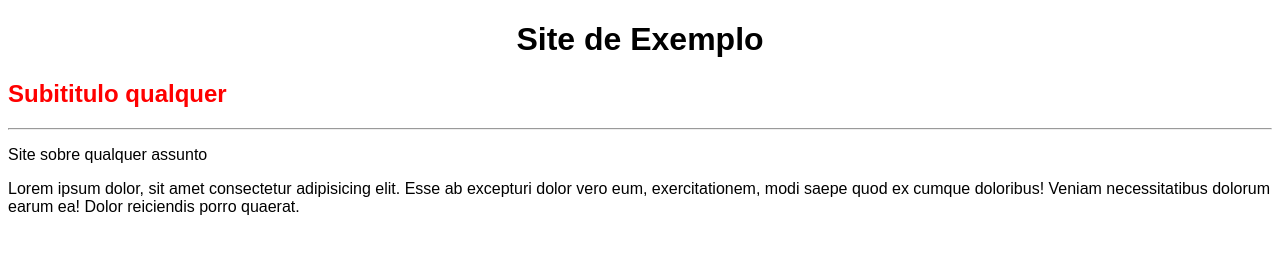
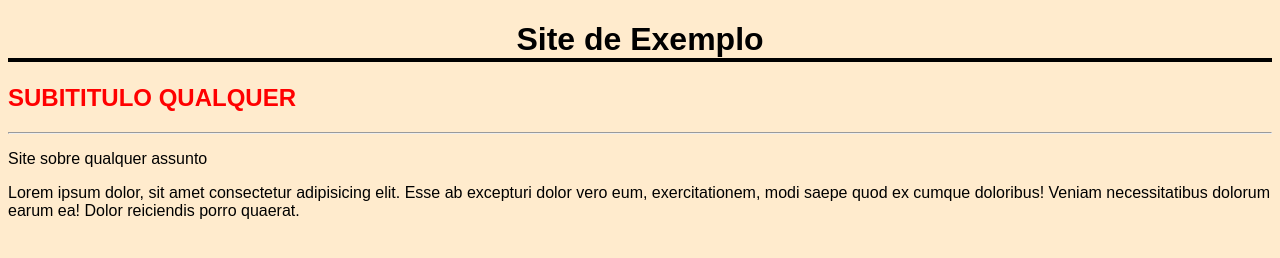
Before and after one commit to SuanEden/projeto-site, a plain HTML site: page index.html in a window 1280 px wide. Drawn offline with Linux system fonts and the light colour scheme.

Commit message:
Modifica regra Css

```diff
--- a/css/style.css
+++ b/css/style.css
@@ -1,4 +1,16 @@
 
-            body { font-family: Arial, sans-serif; }
-            h1{ Text-align: center; }
-            h2{ color: red;}
+            body { font-family: Arial, sans-serif;
+                    background-color: blanchedalmond;
+            }
+            h1{ Text-align: center;
+                border-bottom: solid 4px;
+            }
+            h2{ color: red;
+                text-transform:uppercase;
+            }
+            hr [
+               width:50%
+                margin: auto;
+
+
+            ]
```
